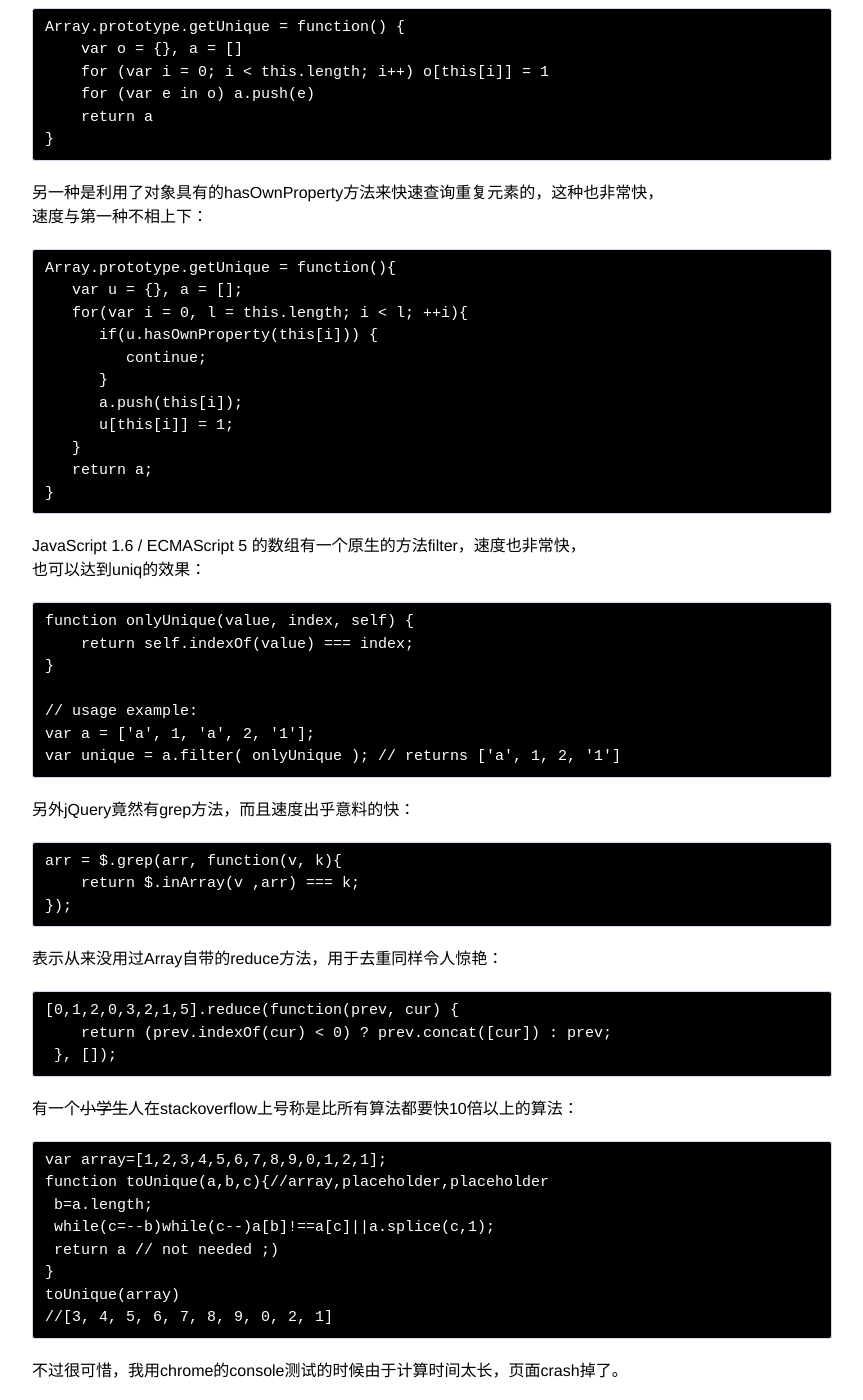
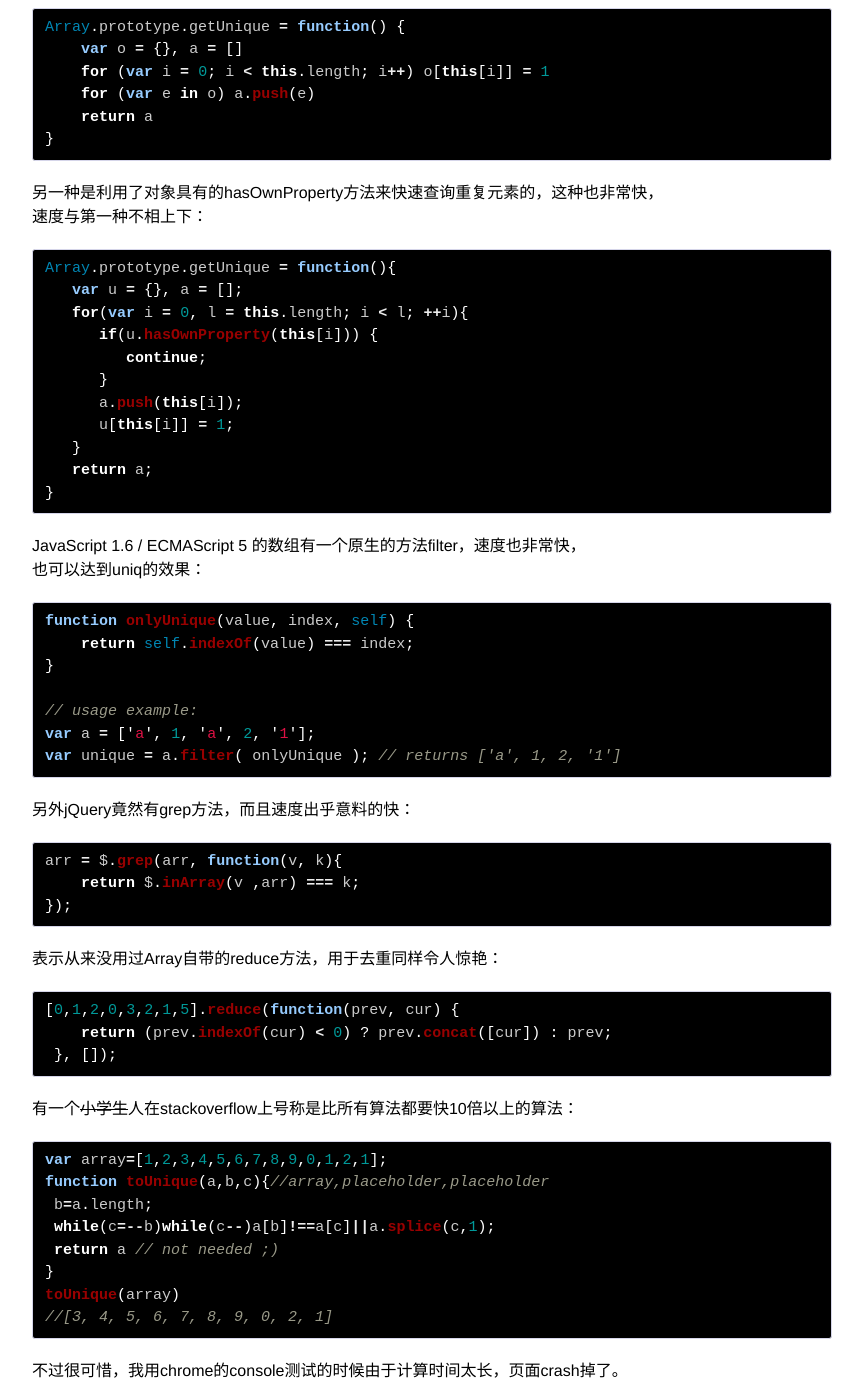
Before and after one commit to guanghetv/guanghetv.github.io, a Jekyll site: the page built from _posts/2015-05-25-fast-uniq.markdown, in a window 1280 px wide and 1400 px high, scrolled down 546 px. Shown: the whole window, without its empty margins (208-1071 px from the left). Built offline with Jekyll 4.4.1, drawn with Linux system fonts in a browser that asks for light colours; Markdown is read by kramdown in place of the engine named in the settings; comment, search, counter and statistics services are not loaded; some of the changed text lies outside the part shown.

Commit message:
Modified last post.

````diff
--- a/_posts/2015-05-25-fast-uniq.markdown
+++ b/_posts/2015-05-25-fast-uniq.markdown
@@ -10,7 +10,8 @@ author: "libook"
 后来在stackoverflow上找到了很多神奇的去重技巧：
 
 例如我目前用的快得让人无法相信的奇怪算法：
-```
+
+```javascript
 var array = [1, 2, 3, 4, 5, 6, 2, 3, 4];
 var obj = {};
 array.forEach(function(id){obj[id] = true});
@@ -19,7 +20,8 @@ array = Object.keys(obj);
 这个利用了对象的key是uniq的这种性质。
 
 还有一种思想类似的，可读性也类似的：
-```
+
+```javascript
 Array.prototype.getUnique = function() {
     var o = {}, a = []
     for (var i = 0; i < this.length; i++) o[this[i]] = 1
@@ -30,7 +32,8 @@ Array.prototype.getUnique = function() {
 
 另一种是利用了对象具有的hasOwnProperty方法来快速查询重复元素的，这种也非常快，
 速度与第一种不相上下：
-```
+
+```javascript
 Array.prototype.getUnique = function(){
    var u = {}, a = [];
    for(var i = 0, l = this.length; i < l; ++i){
@@ -46,7 +49,8 @@ Array.prototype.getUnique = function(){
 
 JavaScript 1.6 / ECMAScript 5 的数组有一个原生的方法filter，速度也非常快，
 也可以达到uniq的效果：
-```
+
+```javascript
 function onlyUnique(value, index, self) {
     return self.indexOf(value) === index;
 }
@@ -57,21 +61,24 @@ var unique = a.filter( onlyUnique ); // returns ['a', 1, 2, '1']
 ```
 
 另外jQuery竟然有grep方法，而且速度出乎意料的快：
-```
+
+```javascript
 arr = $.grep(arr, function(v, k){
     return $.inArray(v ,arr) === k;
 });
 ```
 
 表示从来没用过Array自带的reduce方法，用于去重同样令人惊艳：
-```
+
+```javascript
 [0,1,2,0,3,2,1,5].reduce(function(prev, cur) {
     return (prev.indexOf(cur) < 0) ? prev.concat([cur]) : prev;
  }, []);
 ```
 
 有一个~~小学生~~人在stackoverflow上号称是比所有算法都要快10倍以上的算法：
-```
+
+```javascript
 var array=[1,2,3,4,5,6,7,8,9,0,1,2,1];
 function toUnique(a,b,c){//array,placeholder,placeholder
  b=a.length;
````
